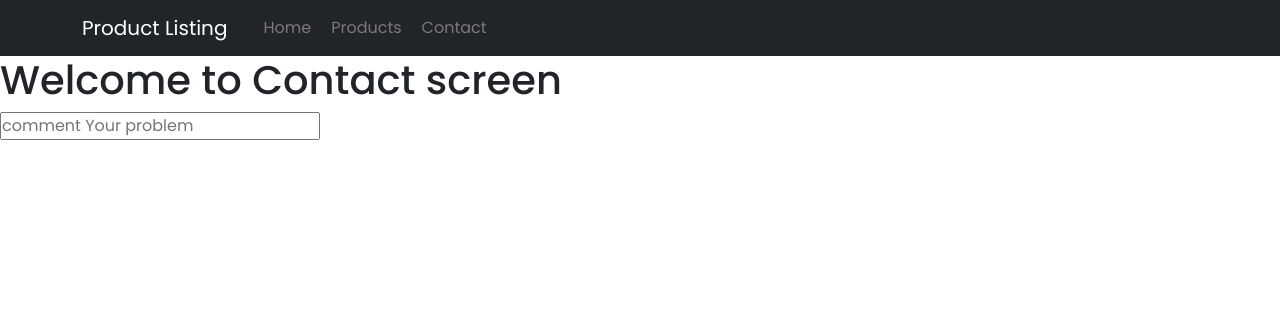
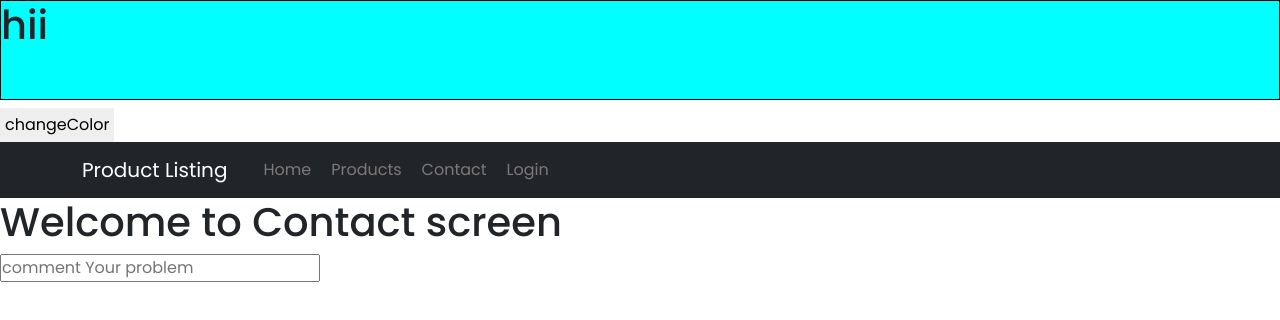
Before and after one commit to krishnamohan645/React_tasks1, a React (Create React App) app in the folder react_application/: page /contact in a window 1280 px wide. Shown: the top 320 px of the page. Built offline with nearby package versions, Linux system fonts and the light colour scheme.

Commit message:
changeColor

```diff
--- /dev/null
+++ b/react_application/src/App.css
@@ -0,0 +1,6 @@
+.box{
+    /* border: 1px solid black;
+    height:100px ;
+    width: 100%;
+    background-color: aqua; */
+}
--- a/react_application/src/components/header.js
+++ b/react_application/src/components/header.js
@@ -3,10 +3,12 @@ import Nav from 'react-bootstrap/Nav';
 import Navbar from 'react-bootstrap/Navbar';
 import { Link } from 'react-router-dom';
 import "./header.css"
-
-function ColorSchemesExample() {
+// import { useContext } from 'react';
+// import { DataShare } from '../navigation-stack/navigation-stack';
+const ColorSchemesExample=()=> {
   return (
     <>
+
       <Navbar bg="dark" data-bs-theme="dark">
         <Container>
           <Navbar.Brand href="#home">Product Listing</Navbar.Brand>
@@ -14,6 +16,8 @@ function ColorSchemesExample() {
             <Link to={"/"} className='navbar1'>Home</Link>
             <Link to={"/recipes"} className='navbar1'>Products</Link>
             <Link to={"/contact"} className='navbar1'>Contact</Link>
+            <Link to={"/login"} className='navbar1'>Login</Link>
+
           </Nav>
         </Container>
       </Navbar>
--- a/react_application/src/components/products.js
+++ b/react_application/src/components/products.js
@@ -41,7 +41,7 @@ const ProductsFetching =()=>{
                         )
                     })
                 ):(
-                    <h1>LoaderFunctionArgs...</h1>
+                    <h1>Loading...</h1>
                 )
             }
         </div>
--- a/react_application/src/navigation-stack/navigation-stack.js
+++ b/react_application/src/navigation-stack/navigation-stack.js
@@ -1,26 +1,55 @@
-import React from 'react'
-import { BrowserRouter, Route, Routes } from 'react-router-dom'
-import HomeScreen from '../pages/home-screen'
-import InvalidScreen from '../pages/invalid-screen'
-import ContactSCreen from '../pages/contack'
-import Listing from '../pages/products'
-import ProductDetails from '../pages/productDetails'
+import React, { useState, createContext } from 'react';
+import { BrowserRouter, Route, Routes } from 'react-router-dom';
+import HomeScreen from '../pages/home-screen';
+import InvalidScreen from '../pages/invalid-screen';
+import ContactSCreen from '../pages/contack';
+import Listing from '../pages/products';
+import ProductDetails from '../pages/productDetails';
+import LoginScreen from '../pages/login-screen';
 
 
+export const DataShare = createContext();
+
 function NavigationStack() {
+  const [login,setLogin]= useState(true)
+
+  const [data, setData] = useState({
+    border: '1px solid black',
+    height:'100px' ,
+    width: '100%',
+    backgroundColor: 'aqua'
+
+  });
+
+
+  const changeColor = () => {
+setData({...data,backgroundColor:"black"})
+}
   return (
-    <div>
-      <BrowserRouter>
-      <Routes>
-        <Route path='/' Component={HomeScreen}/>
-        <Route path='*' Component={InvalidScreen}/>
-        <Route path='/contact' Component={ContactSCreen}/>
-        <Route path='/recipes' Component={Listing}/>
-        <Route path='/recipes/:name/:recipeId' Component={ProductDetails}/>
-      </Routes>
+    <DataShare.Provider value={{
+      data,
+      changeColor
+    }}>
+
+    <BrowserRouter>
+        {login ? (
+          <Routes>
+            <Route path="/" Component={HomeScreen}/>
+            <Route path="*" Component={InvalidScreen} />
+            <Route path="/contact" Component={ContactSCreen} />
+            <Route path="/recipes" Component={Listing} />
+            <Route path="/recipes/:name/:recipeId" Component={ProductDetails} />
+
+          </Routes>
+        ) : (
+          <Routes>
+            <Route  path="/login" Component={LoginScreen}/>
+          </Routes>
+        )}
       </BrowserRouter>
-    </div>
-  )
+
+      </DataShare.Provider>
+    );
 }
 
-export default NavigationStack
+export default NavigationStack;
--- a/react_application/src/pages/contack.js
+++ b/react_application/src/pages/contack.js
@@ -1,10 +1,15 @@
+import { useContext } from "react";
 import ColorSchemesExample from "../components/header";
-
+import { DataShare } from "../navigation-stack/navigation-stack";
 
 
 const ContactSCreen =()=>{
+    const {data,changeColor}=useContext(DataShare)
     return(
         <>
+            <h1 style={data}>hii</h1>
+        <button onClick={changeColor}> changeColor</button>
+
         <ColorSchemesExample/>
         <h1>Welcome to Contact screen</h1>
         <input type="text" placeholder="comment Your problem"/>
--- /dev/null
+++ b/react_application/src/pages/login-screen.js
@@ -0,0 +1,11 @@
+import ColorSchemesExample from "../components/header";
+
+const LoginScreen=()=>{
+    return(
+        <>
+        <ColorSchemesExample/>
+        <h1>welcome To login screen</h1>
+        </>
+    )
+}
+export default LoginScreen;
--- a/react_application/src/pages/products.js
+++ b/react_application/src/pages/products.js
@@ -1,9 +1,15 @@
 import ProductsFetching from "../components/products";
 import ColorSchemeExample from "../components/header"
 import "./pages.css"
+import { useContext } from "react";
+import { DataShare } from "../navigation-stack/navigation-stack";
 const Listing =()=>{
+    const {data,changeColor}=useContext(DataShare)
     return(
+
         <div className="list">
+                    <h1 style={data}>hii</h1>
+        <button onClick={changeColor}> changeColor</button>
             <ColorSchemeExample/>
         <h1>Recipes Hub</h1>
         <ProductsFetching/>
```
